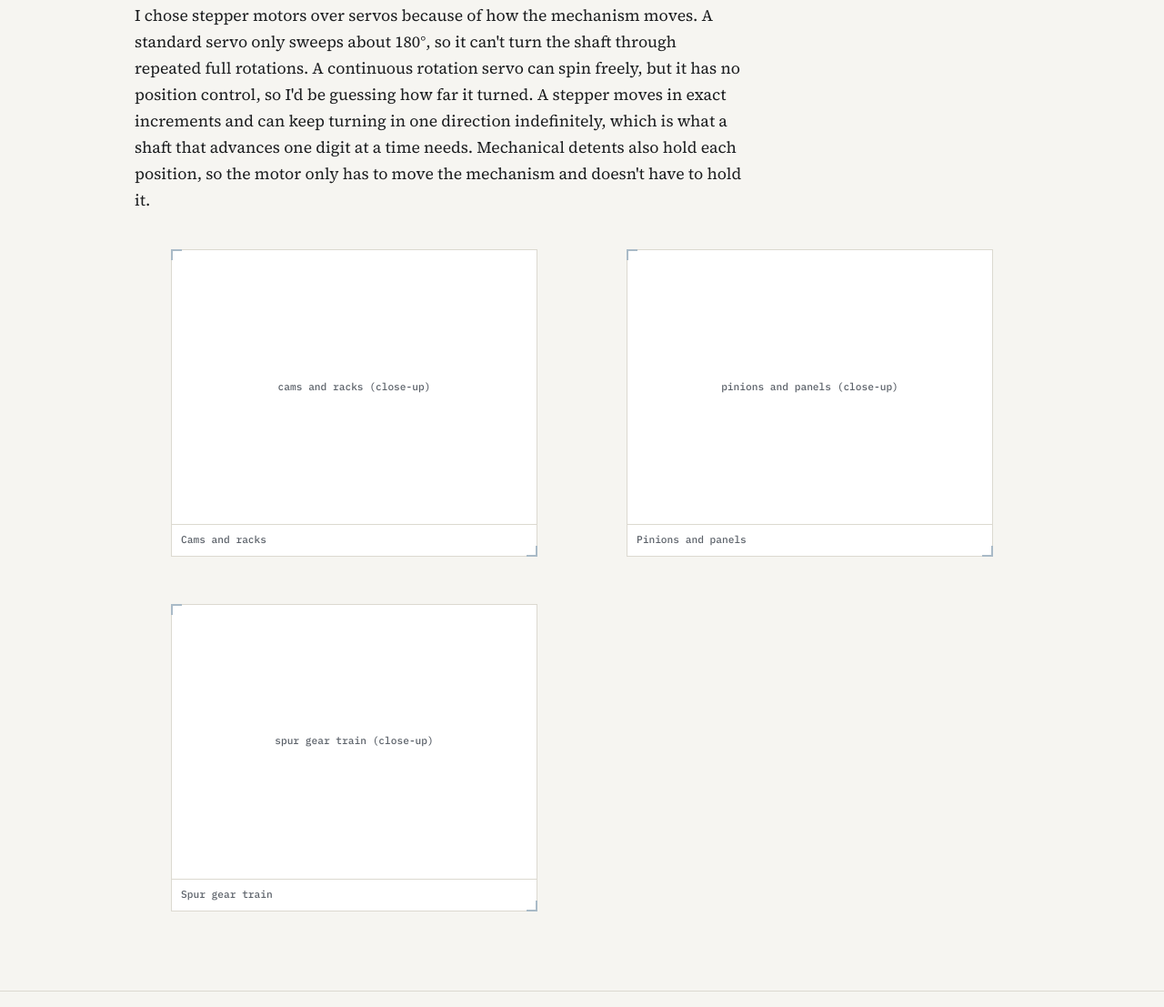
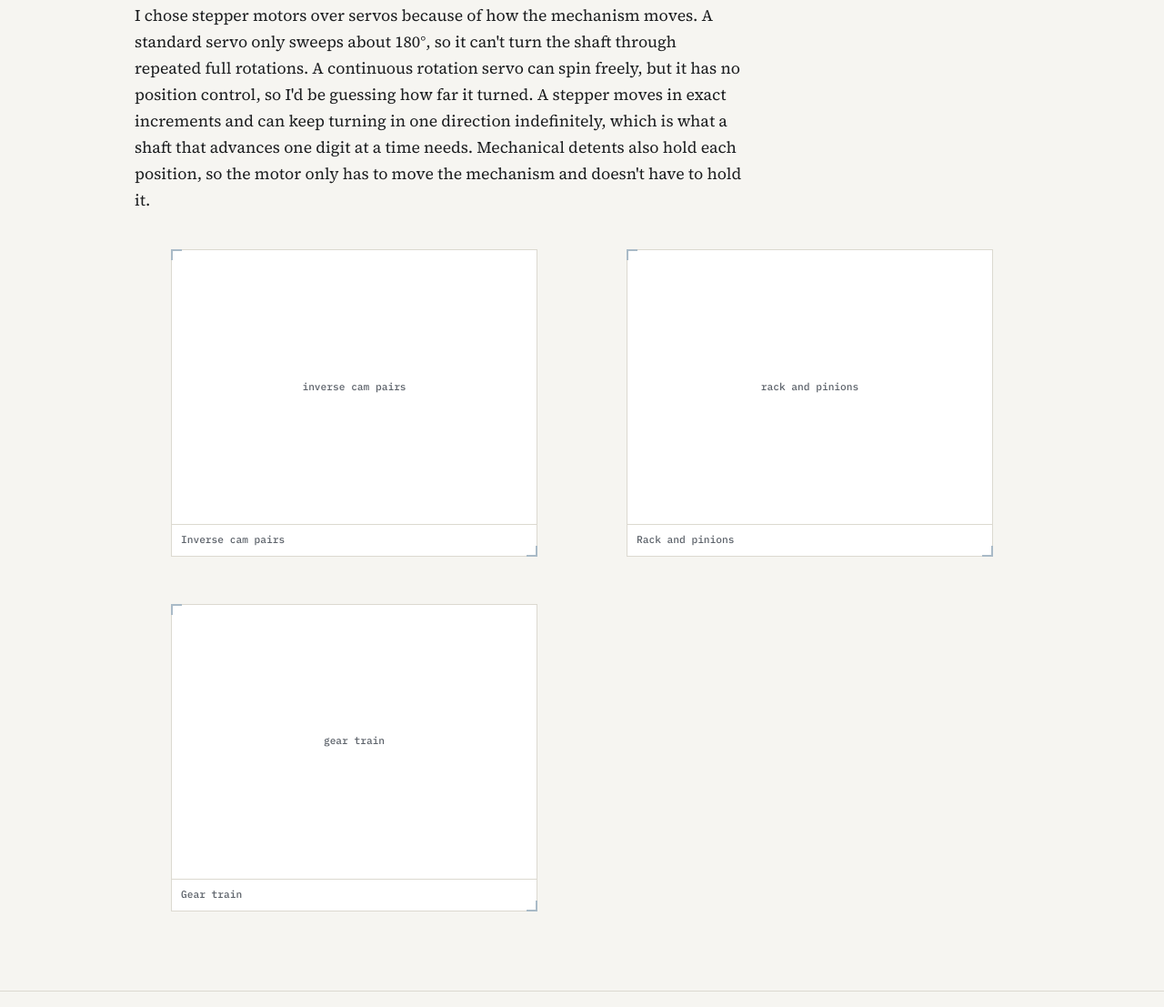
Before and after one commit to wgmiller05/wgmiller05.github.io, a plain HTML site: page project-analog-clock.html in a window 1280 px wide. Shown: the part 1145-2252 px from the top of the page at 91% size. Drawn offline with Linux system fonts and the light colour scheme.

Commit message:
fixing code section

```diff
--- a/project-analog-clock.html
+++ b/project-analog-clock.html
@@ -94,16 +94,16 @@
       <p>
               <div class="media-grid media-grid--large">
         <figure class="media-block">
-          <div class="placeholder">cams and racks (close-up)</div>
-          <figcaption>Cams and racks</figcaption>
+          <div class="placeholder">inverse cam pairs</div>
+          <figcaption>Inverse cam pairs</figcaption>
         </figure>
         <figure class="media-block">
-          <div class="placeholder">pinions and panels (close-up)</div>
-          <figcaption>Pinions and panels</figcaption>
+          <div class="placeholder">rack and pinions</div>
+          <figcaption>Rack and pinions</figcaption>
         </figure>
         <figure class="media-block">
-          <div class="placeholder">spur gear train (close-up)</div>
-          <figcaption>Spur gear train</figcaption>
+          <div class="placeholder">gear train</div>
+          <figcaption>Gear train</figcaption>
         </figure>
       </div>
 
@@ -194,8 +194,8 @@
       </p>
       <div class="media-grid">
         <figure class="media-block">
-          <div class="placeholder">continuous motor turning video</div>
-          <figcaption>Motor turning continuously</figcaption>
+          <div class="placeholder">clock running through all the digits video</div>
+          <figcaption>The clock running through all the digits</figcaption>
         </figure>
       </div>
 
@@ -223,10 +223,6 @@
         motors are moving.
       </p>
       <div class="media-grid">
-        <figure class="media-block">
-          <div class="placeholder">clock running video</div>
-          <figcaption>The clock running through all the digits</figcaption>
-        </figure>
         <figure class="media-block">
           <div class="placeholder">code excerpt</div>
           <figcaption>Code excerpt</figcaption>
```
